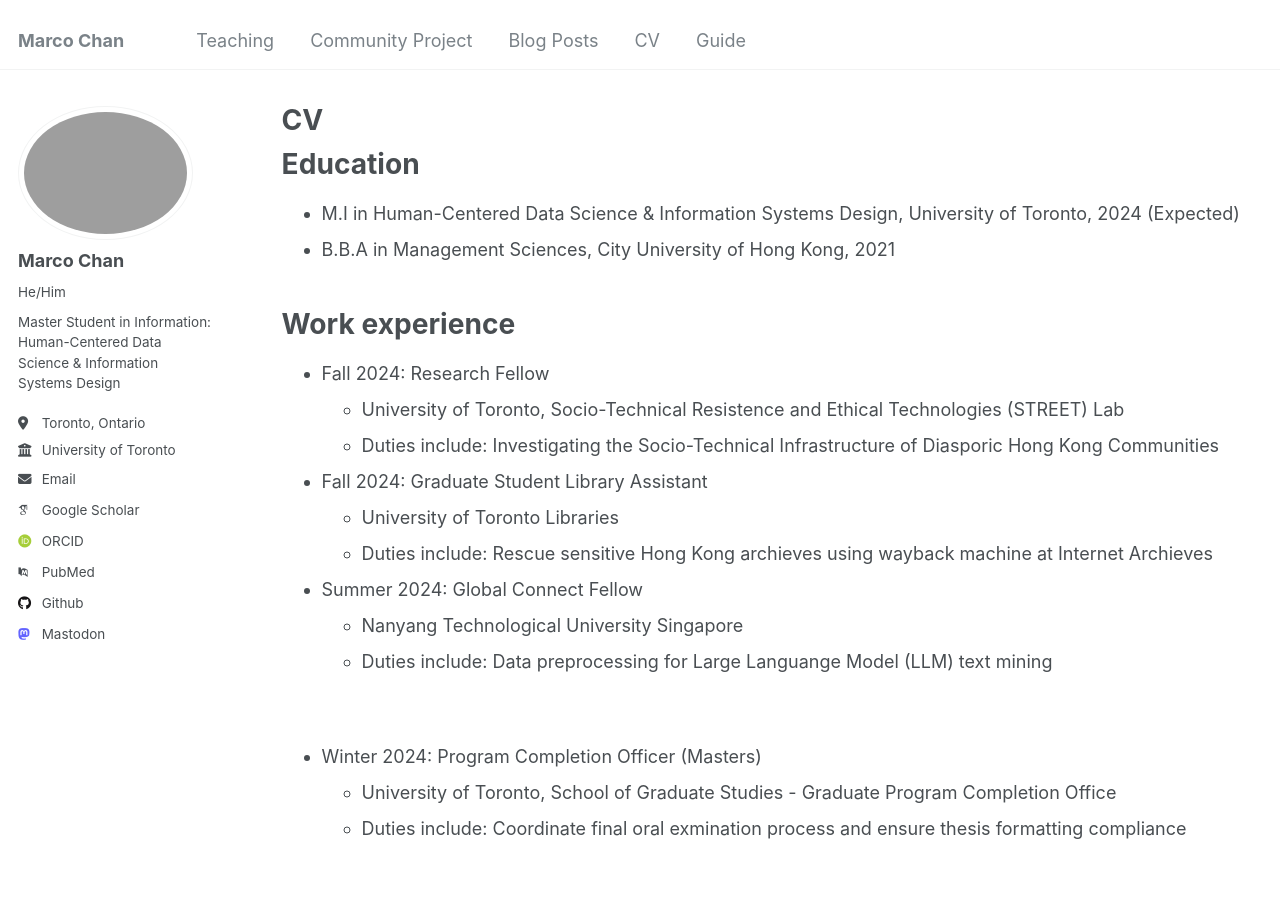
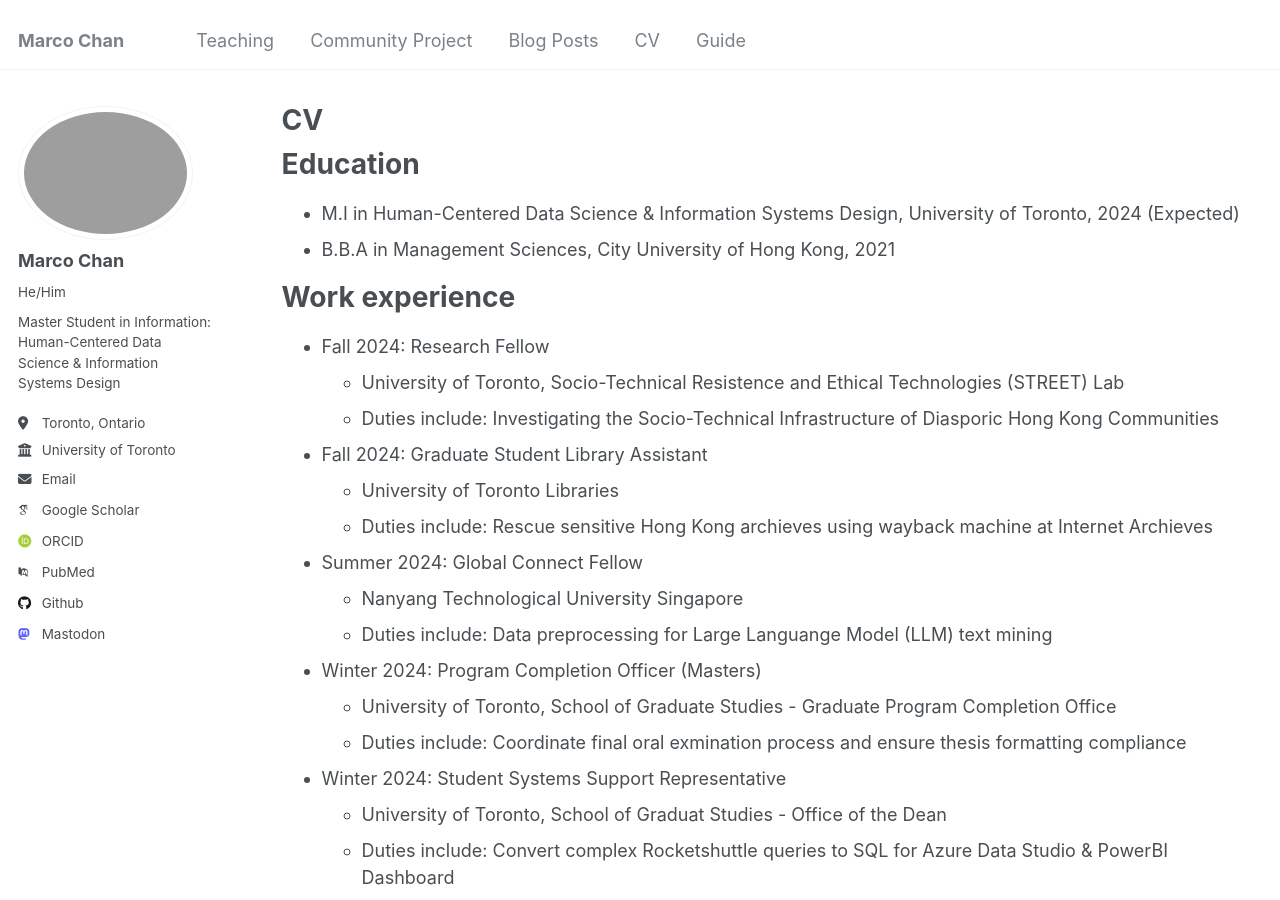
Before and after one commit to Marco-ProspectivePhD/home, a Jekyll site: the page built from _pages/cv.md, in a window 1280 px wide and 900 px high. Built offline with Jekyll 4.4.1, drawn with Linux system fonts in a browser that asks for light colours; some web fonts are replaced.

Commit message:
Update cv.md

```diff
--- a/_pages/cv.md
+++ b/_pages/cv.md
@@ -12,7 +12,7 @@ redirect_from:
 Education
 ======
 * M.I in Human-Centered Data Science & Information Systems Design, University of Toronto, 2024 (Expected)
-* B.B.A in Management Sciences, City University of Hong Kong, 2021<br/><br/>
+* B.B.A in Management Sciences, City University of Hong Kong, 2021<br/>
 
 Work experience
 ======
@@ -20,40 +20,29 @@ Work experience
   * University of Toronto, Socio-Technical Resistence and Ethical Technologies (STREET) Lab
   * Duties include: Investigating the Socio-Technical Infrastructure of Diasporic Hong Kong Communities<br/>
 
-
 * Fall 2024: Graduate Student Library Assistant
   * University of Toronto Libraries
   * Duties include: Rescue sensitive Hong Kong archieves using wayback machine at Internet Archieves <br/>
 
 * Summer 2024: Global Connect Fellow
   * Nanyang Technological University Singapore
-  * Duties include: Data preprocessing for Large Languange Model (LLM) text mining
-
-<br/>
+  * Duties include: Data preprocessing for Large Languange Model (LLM) text mining<br/>
 
 * Winter 2024: Program Completion Officer (Masters)
   * University of Toronto, School of Graduate Studies - Graduate Program Completion Office
-  * Duties include: Coordinate final oral exmination process and ensure thesis formatting compliance
-
-<br/>
+  * Duties include: Coordinate final oral exmination process and ensure thesis formatting compliance<br/>
 
 * Winter 2024: Student Systems Support Representative
   * University of Toronto, School of Graduat Studies -  Office of the Dean
-  * Duties include: Convert complex Rocketshuttle queries to SQL for Azure Data Studio & PowerBI Dashboard
-
-<br/>
+  * Duties include: Convert complex Rocketshuttle queries to SQL for Azure Data Studio & PowerBI Dashboard<br/>
 
 * Summer 2023: Banking Advisor
   * Royal Bank of Canada (RBC)
-  * Duties include: Communicated tactfully to uncover clients' investment needs/fraud situation
-
-<br/>
+  * Duties include: Communicated tactfully to uncover clients' investment needs/fraud situation<br/>
 
 * Winter 2023: Trading Development Officer (Derivatives)
   * Hong Kong Stock Exchange (HKEX)
-  * Duties include: Procude analysis on Hang Seng Indexes, MSCI, FTSE Futures & Options with SQL and Tableau
-
-<br/>
+  * Duties include: Procude analysis on Hang Seng Indexes, MSCI, FTSE Futures & Options with SQL and Tableau<br/>
 
 * Fall 2022: Source of Wealth Analyst (Private Banking)
   * Credit Suisse AG
```
